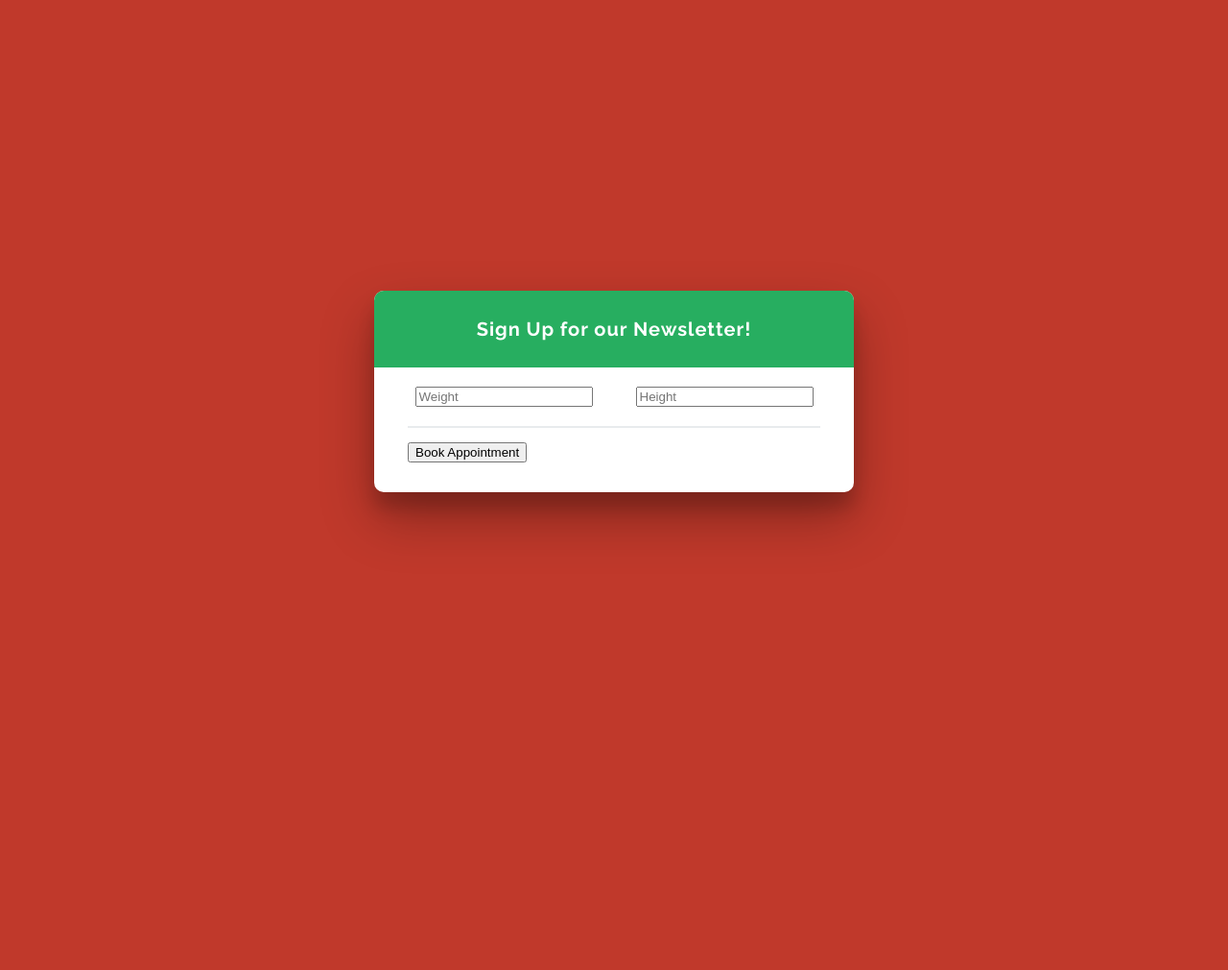
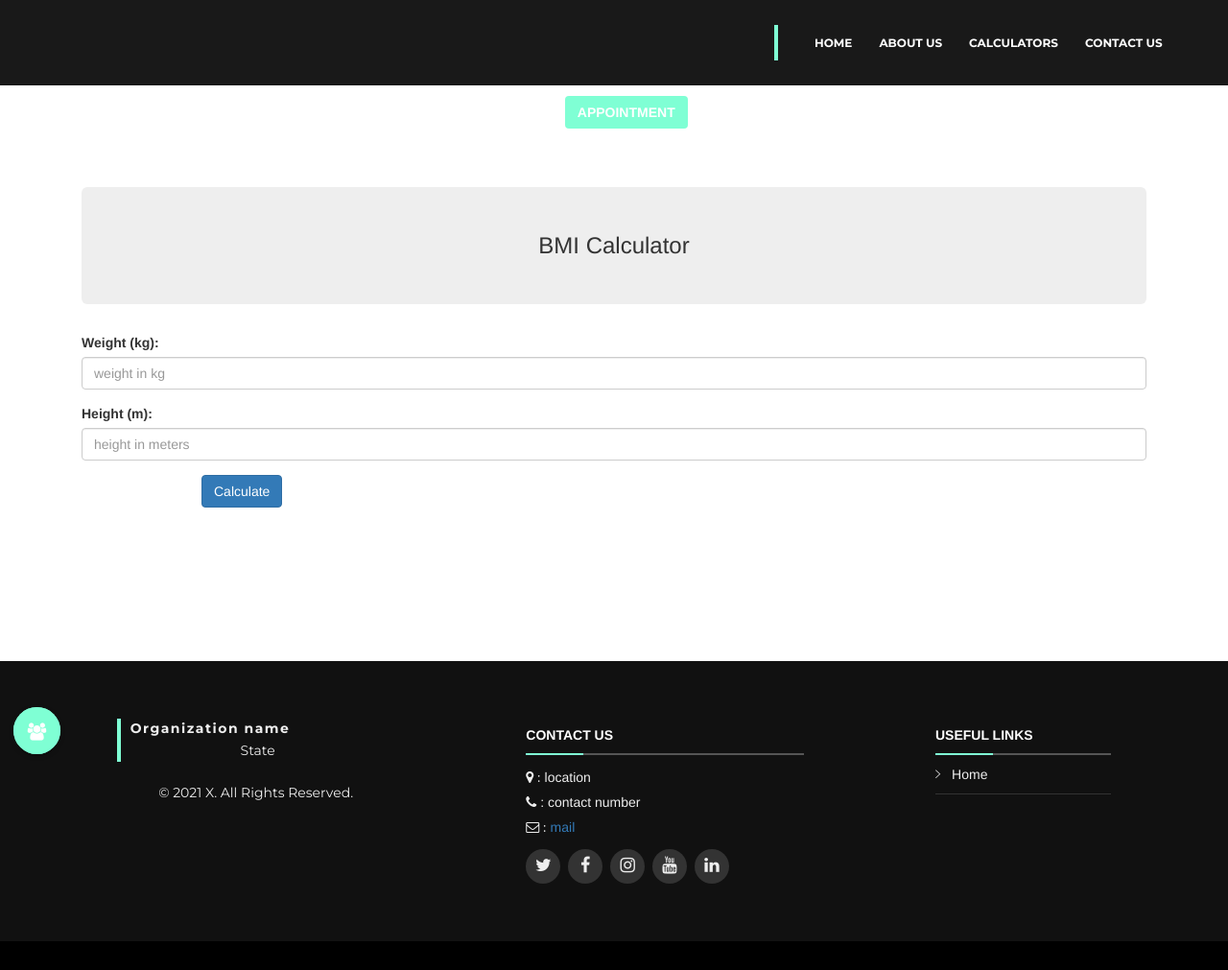
Before and after one commit to Prakhar19999/Way_To_Wellness, a Django app: page /calculators/bmi/ in a window 1280 px wide. Shown: the whole page at 96% size. Before the commit the page ends 561 px from the top, so only its background shows below. Run offline with Django 3.2, Linux system fonts and the light colour scheme; some libraries are stand-ins or nearby versions; some web fonts are replaced.

Commit message:
BMI Calculator upgraded

```diff
--- a/HealthCare_Project/calculators/models.py
+++ b/HealthCare_Project/calculators/models.py
@@ -17,7 +17,7 @@ class BMI(models.Model):
     height=models.FloatField()
 
     def __str__(self):
-        return self.id
+        return str(self.id)
 
     class Meta:
         verbose_name_plural="Body Mass Index"
--- a/HealthCare_Project/calculators/static/css/BMI_form.css
+++ /dev/null
@@ -1,75 +0,0 @@
-@import url(https://fonts.googleapis.com/css?family=Raleway:400,700);
-body {
-  display: flex;
-  height: 100vh;
-  justify-content: center;
-  align-items: center;
-  background: #c0392b;
-  font-family: Raleway;
-  color: white;
-  letter-spacing: 1px;
-}
-
-.card-form {
-  width: 500px;
-  border-radius: 10px;
-  background: white;
-  box-shadow: 0 27px 55px 0 rgba(0, 0, 0, 0.3), 0 17px 17px 0 rgba(0, 0, 0, 0.15);
-}
-.card-form .form-title {
-  width: 100%;
-  display: flex;
-  align-items: center;
-  justify-content: center;
-  height: 80px;
-  font-size: 20px;
-  font-weight: bold;
-  background: #27ae60;
-  border-radius: 10px 10px 0 0;
-}
-.card-form .form-body {
-  padding: 10px;
-}
-.card-form .form-body .row {
-  display: flex;
-  justify-content: space-around;
-  padding: 10px;
-}
-.card-form .form-body .row input[type=text] {
-  -webkit-appearance: none;
-     -moz-appearance: none;
-          appearance: none;
-  width: 100%;
-  margin: 0 15px;
-  height: 35px;
-  padding: 5px 15px;
-  border-radius: 5px;
-  outline: none;
-  border: none;
-  background: #e8ebed;
-  color: #576366;
-  font-size: 14px;
-}
-.card-form .rule {
-  height: 2px;
-  background: #e8ebed;
-  margin: 0px 35px;
-}
-.card-form .form-footer {
-  margin: 0 25px 15px 25px;
-  padding: 15px 10px;
-}
-.card-form .form-footer a {
-  display: inline-block;
-  height: 40px;
-  line-height: 40px;
-  border: none;
-  border-radius: 5px;
-  padding: 5px 15px;
-  background: #27ae60;
-  margin-right: 10px;
-  font-size: 14px;
-}
-.card-form .form-footer span {
-  margin-left: 8px;
-}
--- a/HealthCare_Project/calculators/templates/calculators/BMI.html
+++ b/HealthCare_Project/calculators/templates/calculators/BMI.html
@@ -1,23 +1,60 @@
-{% load static %}
-<link href="{% static 'css/BMI_form.css' %}" rel="stylesheet">
+{%extends 'calculators/base_event.html' %}
+{%load static%}
+{% block content %}
+<link data-require="bootstrap-css@3.1.1" data-semver="3.1.1" rel="stylesheet" href="//netdna.bootstrapcdn.com/bootstrap/3.1.1/css/bootstrap.min.css" />
 
+  <div class="container" style="padding-top: 115px;">
+    <div class="row">
+      <div class="col-md-12">
+        <h3 class="jumbotron text-center">BMI Calculator</h3>
 
-<div class="card-form">
-    <form class="signup" method="POST" action="">
-        {%csrf_token%}
-      <div class="form-title">Sign Up for our Newsletter!</div>
-      <div class="form-body">
-        <div class="row">
-          <input type="number" id="weight" name="weight" placeholder="Weight" step=0.01>
-          <input type="number" id="height" name="height" placeholder="Height" step=0.01>
+        <form role="form" method="POST" action="">
+          {% csrf_token%}
+          <div id="metric" ng-show="units == 'metric'">
+            <div class="form-group">
+              <label for="weight_kg">Weight (kg):</label>
+              <input type="number" id="weight" name="weight" placeholder="weight in kg" class="form-control" step="0.01">
+            </div>
+
+            <div class="form-group">
+              <label for="height_cm">Height (m):</label>
+              <input type="number" id="height" name="height" placeholder="height in meters" class="form-control" step="0.01">
+            </div>
+
+            <button type="submit" class="btn btn-primary">Calculate</button>
+
+          </div>
+        </form>
+
+        <br>
+        <br>
+        {%if bmi %}
+        <!-- Calculated BMI is shown here -->
+        <div class="well text-center">
+          <h3 class="text-muted">Calculated BMI</h3>
         </div>
-        <!--<div class="row">
-          <input type="email" id="email" name="email" placeholder="Email Address*">
-        </div>-->
+        <p id="BMI_result"></p>
+        {%endif%}
       </div>
-      <div class="rule"></div>
-      <div class="form-footer">
-        <button type="submit" class="btn btn-success text-center">Book Appointment<i class="fa fa-paper-plane-o ml-1"></i></button>
-      </div>
-    </form>
+    </div>
   </div>
+  <br>
+  <br>
+  <br>
+  <br>
+
+  <!-- Scripts -->
+  <script data-require="jquery@*" data-semver="2.0.3" src="http://code.jquery.com/jquery-2.0.3.min.js"></script>
+  <script data-require="bootstrap@3.1.1" data-semver="3.1.1" src="//netdna.bootstrapcdn.com/bootstrap/3.1.1/js/bootstrap.min.js"></script>
+  <script data-require="angular.js@1.2.13" data-semver="1.2.13" src="http://code.angularjs.org/1.2.13/angular.js"></script>
+
+  <script>
+    var bmi_result=JSON.parse("{{bmi_result|escapejs}}")
+    bmi=bmi_result.bmi
+    if(bmi)
+    {
+      var showResult=document.getElementById('BMI_result')
+      showResult.innerHTML="Your calculated bmi is "+bmi
+    }
+  </script>
+{% endblock %}
--- a/HealthCare_Project/calculators/templates/calculators/base_event.html
+++ b/HealthCare_Project/calculators/templates/calculators/base_event.html
@@ -97,7 +97,7 @@ aria-hidden="true">
 
     <div class="modal-body mx-3">
 
-      <form method="POST">
+      <form method="POST" action="{% url 'home_page' %}">
         {%csrf_token%}
         {{ap_form|crispy}}
         <!--<div class="input-group mb-4">
--- a/HealthCare_Project/calculators/views.py
+++ b/HealthCare_Project/calculators/views.py
@@ -1,6 +1,7 @@
 from django.shortcuts import render
 from .models import *
 from .forms import *
+from json import dumps
 from way_to_wellness.forms import *
 
 def calculators(requests):
@@ -21,7 +22,11 @@ def BMI(requests):
             numerator=float(requests.POST.get('weight'))
             denominator=float(requests.POST.get('height'))*float(requests.POST.get('height'))
             bmi=numerator/denominator
-    return render(requests,'calculators/BMI.html')
+    bmiJSON=dumps({
+        'bmi':bmi
+    },default=str)
+    context={'bmi_result':bmiJSON,'bmi':bmi}
+    return render(requests,'calculators/BMI.html',context)
 
 def Water(requests):
     water_form=WaterForm()
```
